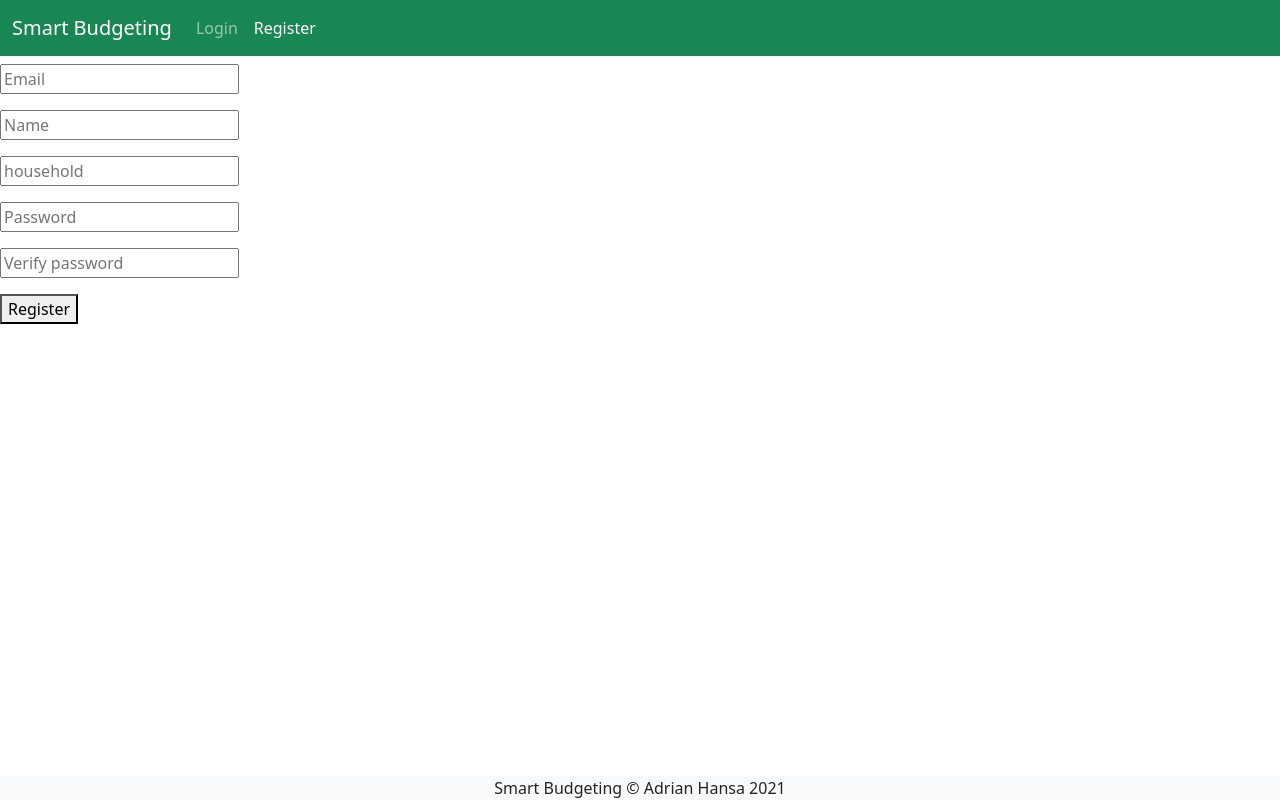
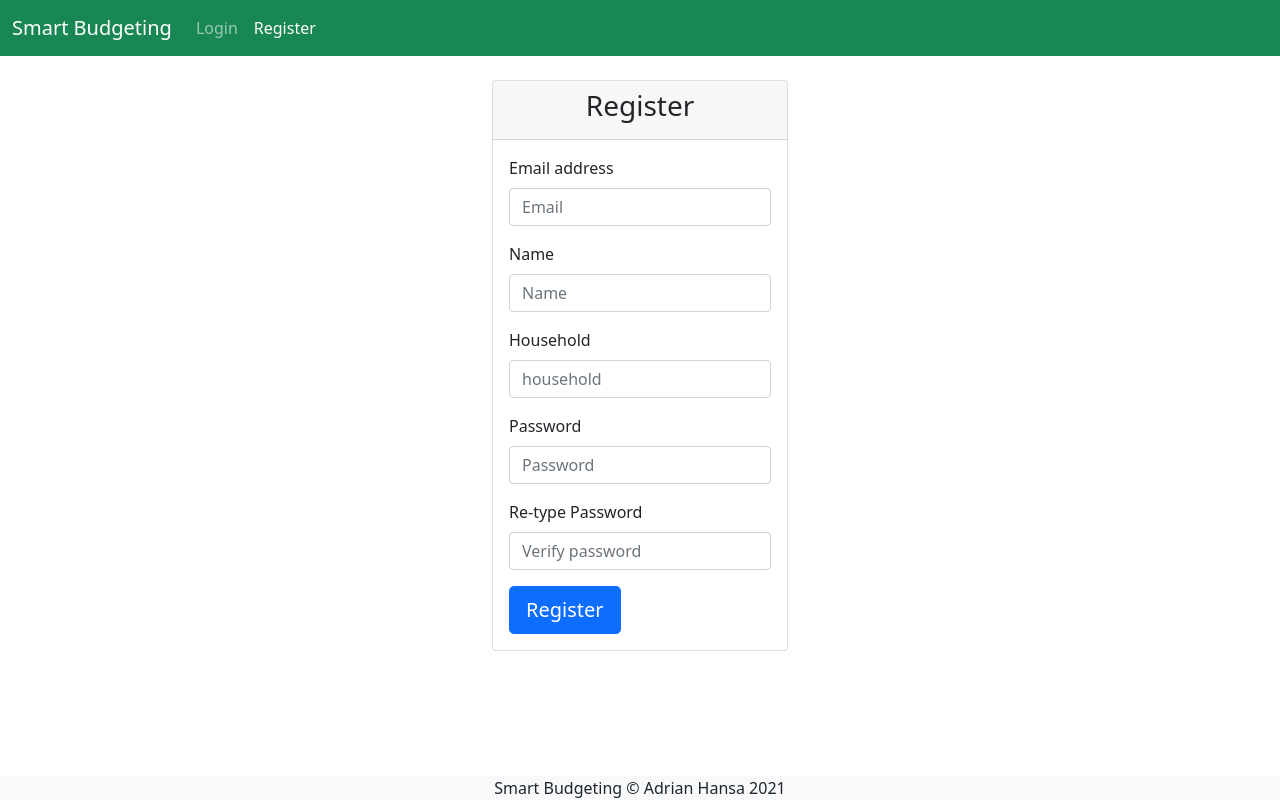
Before and after one commit to adrianhansa/smart-budgeting-react, a React (Create React App) app: page /register in a window 1280 px wide. Built offline with nearby package versions, Linux system fonts and the light colour scheme.

Commit message:
Styling Login and Register forms.

```diff
--- a/src/pages/user/Login.js
+++ b/src/pages/user/Login.js
@@ -1,6 +1,7 @@
 import React, { useEffect } from "react";
 import { useDispatch, useSelector } from "react-redux";
 import { login } from "../../actions/userActions";
+import { Form, Col, Row, Container, Button, Card } from "react-bootstrap";
 import * as yup from "yup";
 import { Formik } from "formik";
 import { useNavigate } from "react-router-dom";
@@ -20,9 +21,16 @@ const Login = () => {
   }, [user, navigate]);
   const dispatch = useDispatch();
   return (
-    <div>
+    <Container fluid>
+      <Row className="mt-3">
+        <Col className="mx-auto" xs={12} sm={8} md={6} lg={3} xl={3}>
           {loading && <p>Loading...</p>}
           {error && <p>{error}</p>}
+          <Card>
+            <Card.Header>
+              <h3 className="text-center">Login</h3>
+            </Card.Header>
+            <Card.Body>
               <Formik
                 validationSchema={validationSchema}
                 initialValues={{ email: "", password: "" }}
@@ -32,8 +40,10 @@ const Login = () => {
               >
                 {(props) => {
                   return (
-            <>
-              <input
+                    <Form>
+                      <Form.Group className="mb-3">
+                        <Form.Label>Email address</Form.Label>
+                        <Form.Control
                           type="email"
                           value={props.values.email}
                           onChange={props.handleChange("email")}
@@ -41,7 +51,10 @@ const Login = () => {
                           placeholder="Email"
                         />
                         {props.touched && <p>{props.errors.email}</p>}
-              <input
+                      </Form.Group>
+                      <Form.Group className="mb-3">
+                        <Form.Label>Email address</Form.Label>
+                        <Form.Control
                           type="password"
                           value={props.values.password}
                           onChange={props.handleChange("password")}
@@ -49,14 +62,23 @@ const Login = () => {
                           placeholder="Password"
                         />
                         {props.touched && <p>{props.errors.password}</p>}
-              <button type="submit" onClick={props.handleSubmit}>
+                      </Form.Group>
+                      <Button
+                        size="lg"
+                        type="submit"
+                        onClick={props.handleSubmit}
+                      >
                         Login
-              </button>
-            </>
+                      </Button>
+                    </Form>
                   );
                 }}
               </Formik>
-    </div>
+            </Card.Body>
+          </Card>
+        </Col>
+      </Row>
+    </Container>
   );
 };
 
--- a/src/pages/user/Register.js
+++ b/src/pages/user/Register.js
@@ -4,6 +4,7 @@ import * as yup from "yup";
 import { register } from "../../actions/userActions";
 import { useDispatch, useSelector } from "react-redux";
 import { useNavigate } from "react-router-dom";
+import { Form, Col, Row, Container, Button, Card } from "react-bootstrap";
 
 const validationSchema = yup.object({
   name: yup.string().required("Please enter your name."),
@@ -23,9 +24,15 @@ const Register = () => {
     }
   }, [navigate, user]);
   return (
-    <div>
+    <Container fluid>
+      <Row className="mt-3">
+        <Col className="mx-auto" xs={12} sm={8} md={6} lg={3} xl={3}>
           {loading && <p>Loading...</p>}
           {error && <p>{error}</p>}
+          <Card>
+            <Card.Header>
+              <h3 className="text-center">Register</h3>
+            </Card.Header>
             <Formik
               initialValues={{
                 name: "",
@@ -41,8 +48,11 @@ const Register = () => {
             >
               {(props) => {
                 return (
-            <>
-              <input
+                  <Card.Body>
+                    <Form>
+                      <Form.Group className="mb-3">
+                        <Form.Label>Email address</Form.Label>
+                        <Form.Control
                           type="email"
                           value={props.values.email}
                           onChange={props.handleChange("email")}
@@ -50,7 +60,10 @@ const Register = () => {
                           placeholder="Email"
                         />
                         {props.touched && <p>{props.errors.email}</p>}
-              <input
+                      </Form.Group>
+                      <Form.Group className="mb-3">
+                        <Form.Label>Name</Form.Label>
+                        <Form.Control
                           type="text"
                           value={props.values.name}
                           onChange={props.handleChange("name")}
@@ -58,7 +71,10 @@ const Register = () => {
                           placeholder="Name"
                         />
                         {props.touched && <p>{props.errors.name}</p>}
-              <input
+                      </Form.Group>
+                      <Form.Group className="mb-3">
+                        <Form.Label>Household</Form.Label>
+                        <Form.Control
                           type="text"
                           value={props.values.household}
                           onChange={props.handleChange("household")}
@@ -66,7 +82,10 @@ const Register = () => {
                           placeholder="household"
                         />
                         {props.touched && <p>{props.errors.household}</p>}
-              <input
+                      </Form.Group>
+                      <Form.Group className="mb-3">
+                        <Form.Label>Password</Form.Label>
+                        <Form.Control
                           type="password"
                           value={props.values.password}
                           onChange={props.handleChange("password")}
@@ -74,7 +93,10 @@ const Register = () => {
                           placeholder="Password"
                         />
                         {props.touched && <p>{props.errors.password}</p>}
-              <input
+                      </Form.Group>
+                      <Form.Group className="mb-3">
+                        <Form.Label>Re-type Password</Form.Label>
+                        <Form.Control
                           type="password"
                           value={props.values.passwordVerify}
                           onChange={props.handleChange("passwordVerify")}
@@ -82,14 +104,24 @@ const Register = () => {
                           placeholder="Verify password"
                         />
                         {props.touched && <p>{props.errors.password}</p>}
-              <button type="button" onClick={props.handleSubmit}>
+                      </Form.Group>
+
+                      <Button
+                        type="submit"
+                        size="lg"
+                        onClick={props.handleSubmit}
+                      >
                         Register
-              </button>
-            </>
+                      </Button>
+                    </Form>
+                  </Card.Body>
                 );
               }}
             </Formik>
-    </div>
+          </Card>
+        </Col>
+      </Row>
+    </Container>
   );
 };
 
```
Lines whose indentation alone changed are shown as unchanged.
